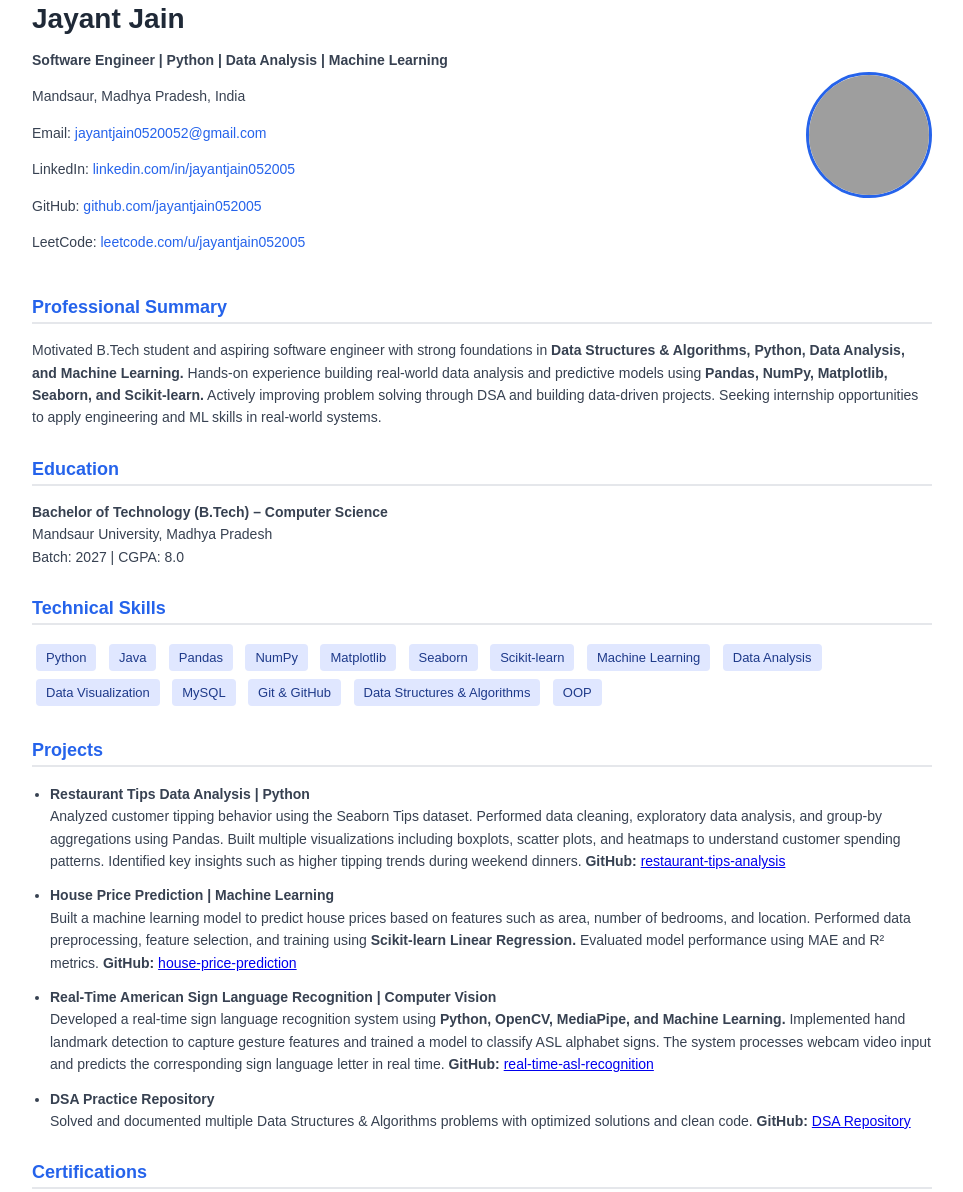
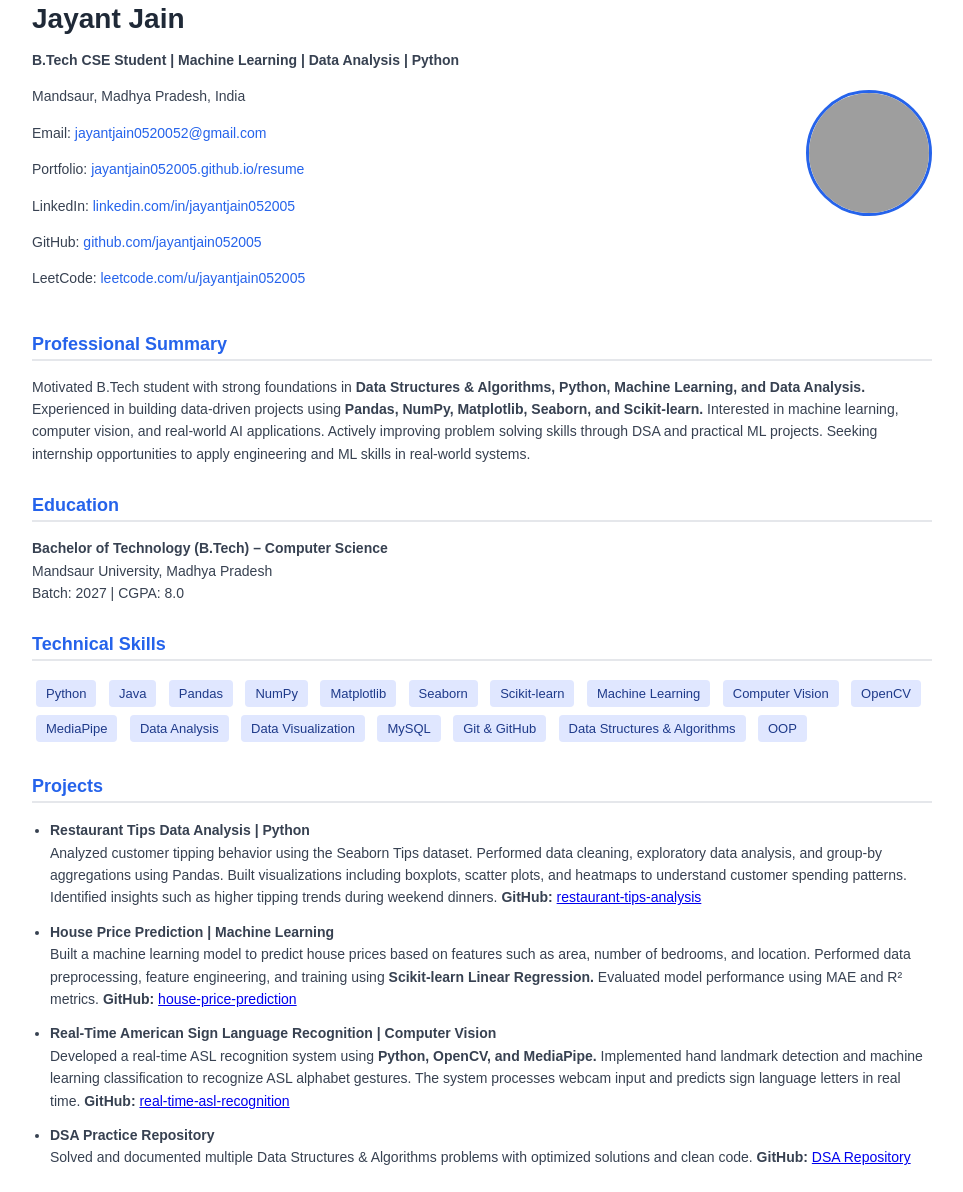
Before and after one commit to jayantjain052005/resume, a plain HTML site: page index.html in a window 1280 px wide. Shown: the part 77-1269 px from the top of the page, without its empty margins (158-1121 px from the left). Drawn offline with Linux system fonts and the light colour scheme; grey boxes are pictures that could not be loaded.

Commit message:
index.html

```diff
--- a/index.html
+++ b/index.html
@@ -2,10 +2,11 @@
 <html lang="en">
 <head>
 <meta charset="UTF-8">
-<title>Jayant Jain | Software Engineer</title>
+<title>Jayant Jain | ML & Software Engineer</title>
 <meta name="viewport" content="width=device-width, initial-scale=1.0">
 
 <style>
+
 body{
 font-family: Arial, Helvetica, sans-serif;
 background:#f4f6f8;
@@ -86,6 +87,7 @@ font-size:13px;
 color:#6b7280;
 text-align:center;
 }
+
 </style>
 </head>
 
@@ -101,7 +103,7 @@ text-align:center;
 
 <h1>Jayant Jain</h1>
 
-<p><strong>Software Engineer | Python | Data Analysis | Machine Learning</strong></p>
+<p><strong>B.Tech CSE Student | Machine Learning | Data Analysis | Python</strong></p>
 
 <p>Mandsaur, Madhya Pradesh, India</p>
 
@@ -110,6 +112,11 @@ text-align:center;
 <p>Email:
 <a href="mailto:jayantjain0520052@gmail.com">
 jayantjain0520052@gmail.com
+</a></p>
+
+<p>Portfolio:
+<a href="https://jayantjain052005.github.io/resume/" target="_blank">
+jayantjain052005.github.io/resume
 </a></p>
 
 <p>LinkedIn:
@@ -128,6 +135,7 @@ leetcode.com/u/jayantjain052005
 </a></p>
 
 </div>
+
 </div>
 
 <img src="profile.jpg" class="profile-pic">
@@ -139,11 +147,12 @@ leetcode.com/u/jayantjain052005
 <h2>Professional Summary</h2>
 
 <p>
-Motivated B.Tech student and aspiring software engineer with strong foundations in
-<strong>Data Structures & Algorithms, Python, Data Analysis, and Machine Learning.</strong>
-Hands-on experience building real-world data analysis and predictive models using
+Motivated B.Tech student with strong foundations in
+<strong>Data Structures & Algorithms, Python, Machine Learning, and Data Analysis.</strong>
+Experienced in building data-driven projects using
 <strong>Pandas, NumPy, Matplotlib, Seaborn, and Scikit-learn.</strong>
-Actively improving problem solving through DSA and building data-driven projects.
+Interested in machine learning, computer vision, and real-world AI applications.
+Actively improving problem solving skills through DSA and practical ML projects.
 Seeking internship opportunities to apply engineering and ML skills in real-world systems.
 </p>
 
@@ -171,6 +180,9 @@ Batch: 2027 | CGPA: 8.0
 <span>Seaborn</span>
 <span>Scikit-learn</span>
 <span>Machine Learning</span>
+<span>Computer Vision</span>
+<span>OpenCV</span>
+<span>MediaPipe</span>
 <span>Data Analysis</span>
 <span>Data Visualization</span>
 <span>MySQL</span>
@@ -191,14 +203,13 @@ Batch: 2027 | CGPA: 8.0
 <strong>Restaurant Tips Data Analysis | Python</strong><br>
 
 Analyzed customer tipping behavior using the Seaborn Tips dataset.
-
 Performed data cleaning, exploratory data analysis, and group-by aggregations
 using Pandas.
 
-Built multiple visualizations including boxplots, scatter plots, and heatmaps
+Built visualizations including boxplots, scatter plots, and heatmaps
 to understand customer spending patterns.
 
-Identified key insights such as higher tipping trends during weekend dinners.
+Identified insights such as higher tipping trends during weekend dinners.
 
 <strong>GitHub:</strong>
 <a href="https://github.com/jayantjain052005/restaurant-tips-analysis" target="_blank">
@@ -214,29 +225,30 @@ restaurant-tips-analysis
 Built a machine learning model to predict house prices based on features
 such as area, number of bedrooms, and location.
 
-Performed data preprocessing, feature selection, and training using
+Performed data preprocessing, feature engineering, and training using
 <strong>Scikit-learn Linear Regression.</strong>
 
 Evaluated model performance using MAE and R² metrics.
 
 <strong>GitHub:</strong>
-<a href="https://github.com/example/house-price-ml-project" target="_blank">
+<a href="https://github.com/jayantjain052005/house-price-prediction" target="_blank">
 house-price-prediction
 </a>
 
 </li>
-  <li style="margin-top:12px;">
+
+<li style="margin-top:12px;">
 
 <strong>Real-Time American Sign Language Recognition | Computer Vision</strong><br>
 
-Developed a real-time sign language recognition system using
-<strong>Python, OpenCV, MediaPipe, and Machine Learning.</strong>
+Developed a real-time ASL recognition system using
+<strong>Python, OpenCV, and MediaPipe.</strong>
 
-Implemented hand landmark detection to capture gesture features
-and trained a model to classify ASL alphabet signs.
+Implemented hand landmark detection and machine learning classification
+to recognize ASL alphabet gestures.
 
-The system processes webcam video input and predicts the
-corresponding sign language letter in real time.
+The system processes webcam input and predicts sign language letters
+in real time.
 
 <strong>GitHub:</strong>
 <a href="https://github.com/jayantjain052005/real-time-asl-recognition" target="_blank">
```
